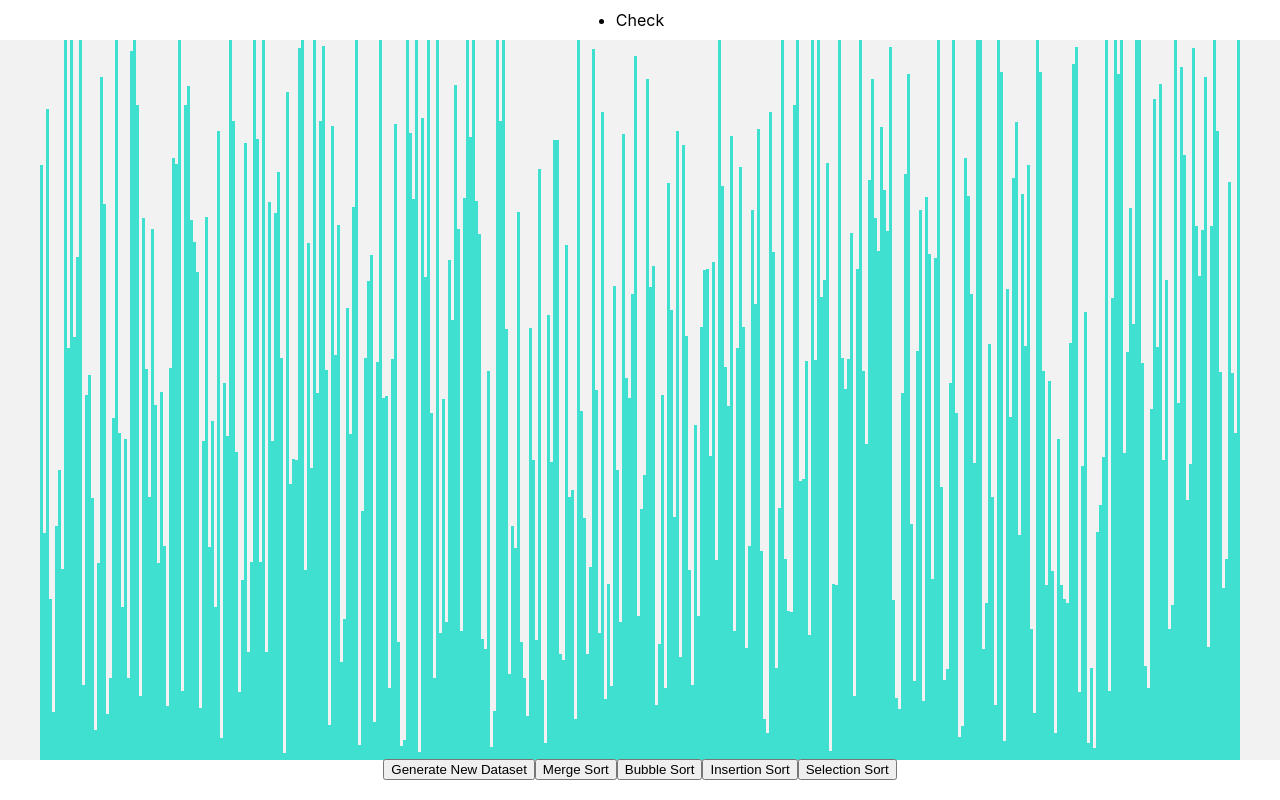
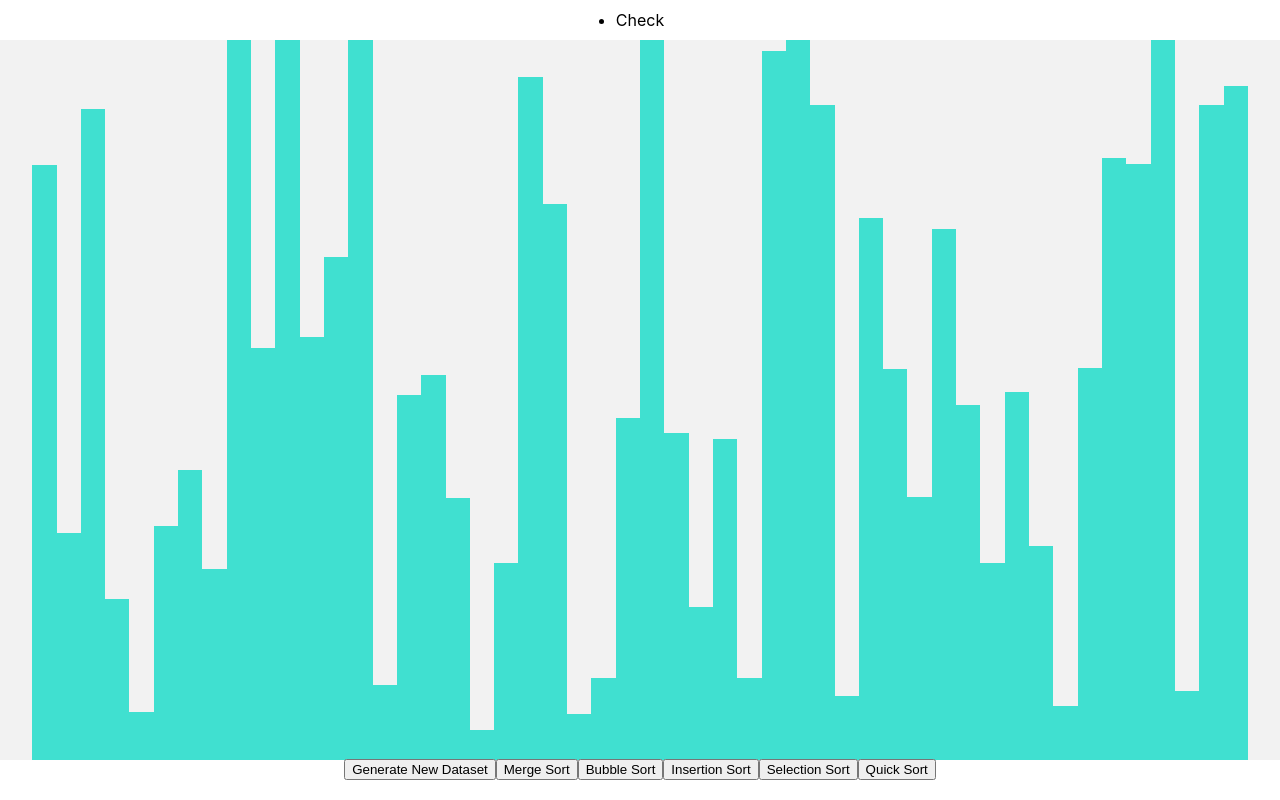
Before and after one commit to ssanjose/sortingalgovisualizertool, a React (Create React App) app: page / in a window 1280 px wide. Built offline with nearby package versions, Linux system fonts and the light colour scheme.

Commit message:
Adds quick sort algorithm button to main program

```diff
--- a/src/SortingAlgoVisualizerTool/SortingVisualizer.js
+++ b/src/SortingAlgoVisualizerTool/SortingVisualizer.js
@@ -24,13 +24,15 @@ const animateArray = (array, algorithm, config) => {
 export const SortingVisualizer = (props) => {
   const [array, setArray] = useState([]);
   const [sorting, setSorting] = useState(false);
-  const [arrayNum, setArrayNum] = useState(400);
+  const [arrayNum, setArrayNum] = useState(50);
 
   // Config data
   const [configData, setConfigData] = useState({
     primaryColor: 'turquoise',
     secondaryColor: 'red',
-    boundColor: 'green',
+    boundColor: 'lime',
+    compareColor: 'yellow',
+    swapColor: 'slateblue',
     animationSpeed: 5
   });
 
@@ -75,6 +77,9 @@ export const SortingVisualizer = (props) => {
           <button className="selection-sort" onClick={
             () => { animateArray(array, "selectionSort", configData); }
           }>Selection Sort</button>
+          <button className="quick-sort" onClick={
+            () => { animateArray(array, "quickSort", configData); }
+          }>Quick Sort</button>
         </div>
       </main>
     </>
```
